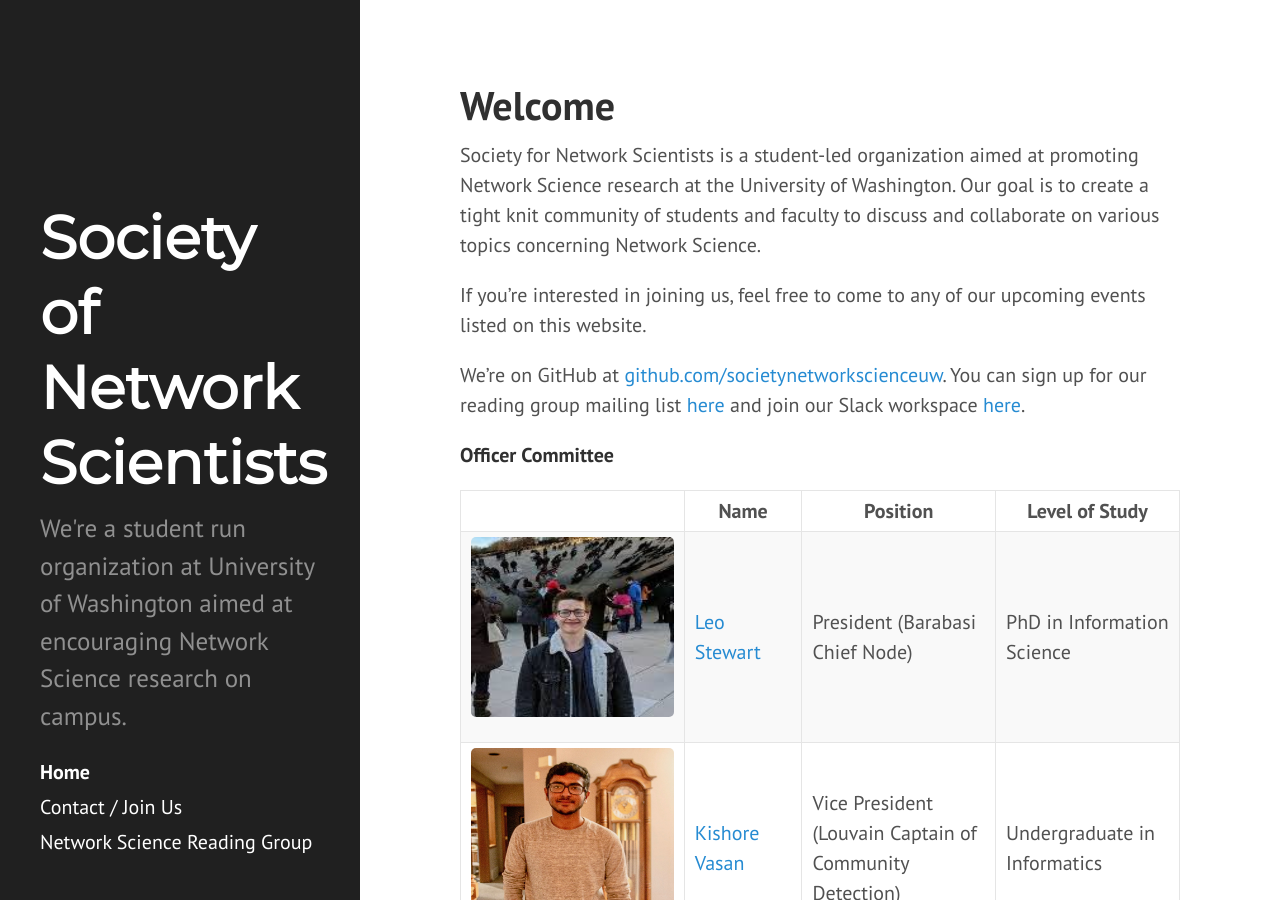
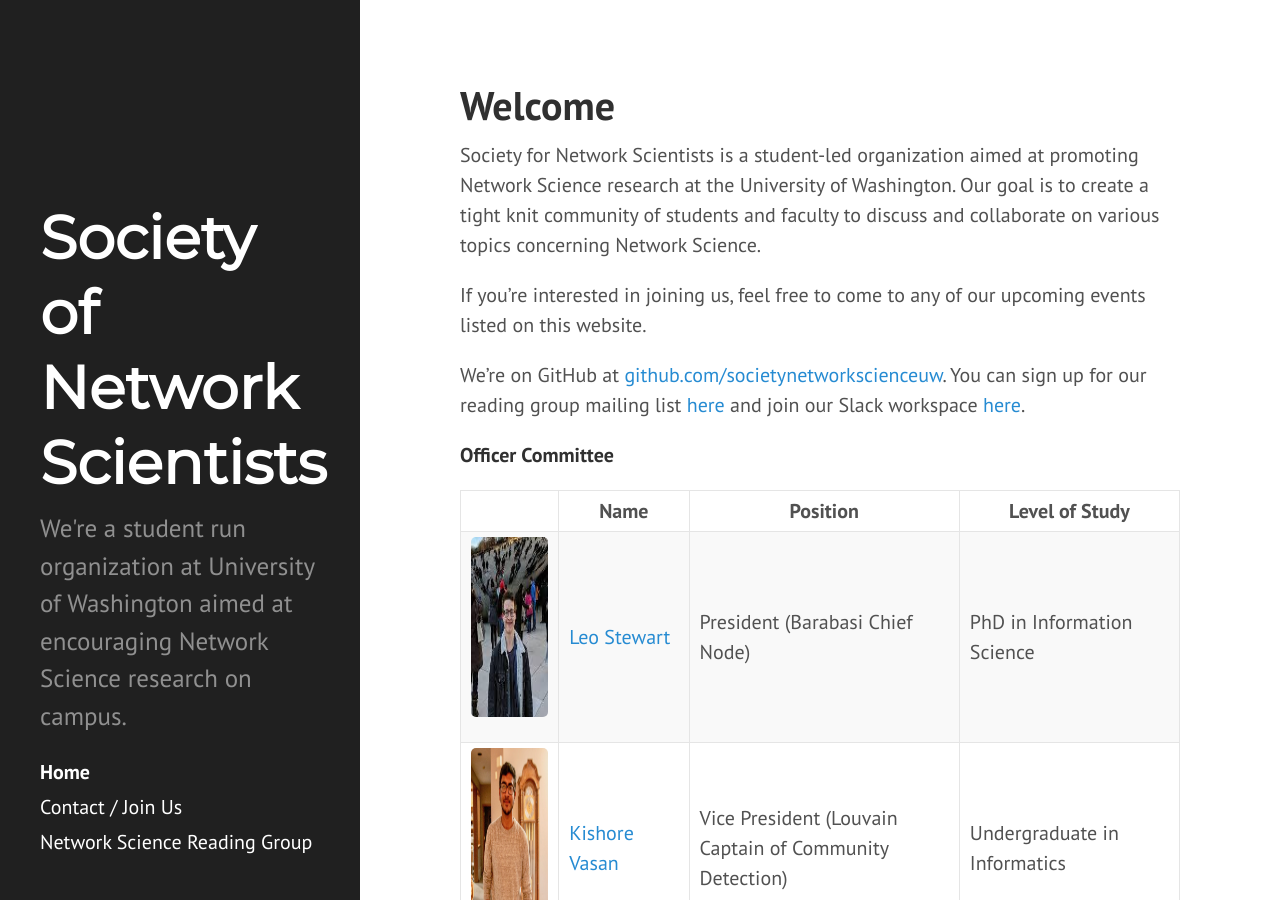
Before and after one commit to societynetworkscienceuw/societynetworkscienceuw.github.io, a Jekyll site: the page built from index.md, in a window 1280 px wide and 900 px high. Built offline with Jekyll 4.4.1, drawn with Linux system fonts in a browser that asks for light colours.

Commit message:
update width

```diff
--- a/index.md
+++ b/index.md
@@ -14,10 +14,10 @@ You can sign up for our reading group mailing list [here](http://mailman11.u.was
 
 || Name | Position | Level of Study |
 |------|------|---------|---------|
-| <img src="./officers/leo.jpeg" width="1200" height = "180">  | [Leo Stewart](https://leostewart.weebly.com/) | President (Barabasi Chief Node) | PhD in Information Science |
-| <img src="./officers/kishore.jpg" width="1200" height = "180"> | [Kishore Vasan](https://kishorevasan.me) | Vice President (Louvain Captain of Community Detection) | Undergraduate in Informatics|
-| <img src="./officers/emily.jpg" width="1200" height = "180">  | Emily Porter | Social Chair (Watts Foreperson of Bridging Ties) | PhD in Information Science
-| <img src="./officers/lily.jpg" width="1200" height = "180"> | Lily Deng | Secretary (Bott Manager of Network Embeddings) | Masters in Information Management |
-| <img src="./officers/kaylea.jpeg" width="1200" height = "180">  | [Kaylea Champion](http://www.kayleachampion.com) | Treasurer (Kleinberg Supervisor of Burst Detection) | PhD in Communication Studies |
+| <img src="./officers/leo.jpeg" width="200" height = "180">  | [Leo Stewart](https://leostewart.weebly.com/) | President (Barabasi Chief Node) | PhD in Information Science |
+| <img src="./officers/kishore.jpg" width="200" height = "180"> | [Kishore Vasan](https://kishorevasan.me) | Vice President (Louvain Captain of Community Detection) | Undergraduate in Informatics|
+| <img src="./officers/emily.jpg" width="200" height = "180">  | Emily Porter | Social Chair (Watts Foreperson of Bridging Ties) | PhD in Information Science
+| <img src="./officers/lily.jpg" width="200" height = "180"> | Lily Deng | Secretary (Bott Manager of Network Embeddings) | Masters in Information Management |
+| <img src="./officers/kaylea.jpeg" width="200" height = "180">  | [Kaylea Champion](http://www.kayleachampion.com) | Treasurer (Kleinberg Supervisor of Burst Detection) | PhD in Communication Studies |
 
 ![](./assets/img/sns_logo.png)
```
